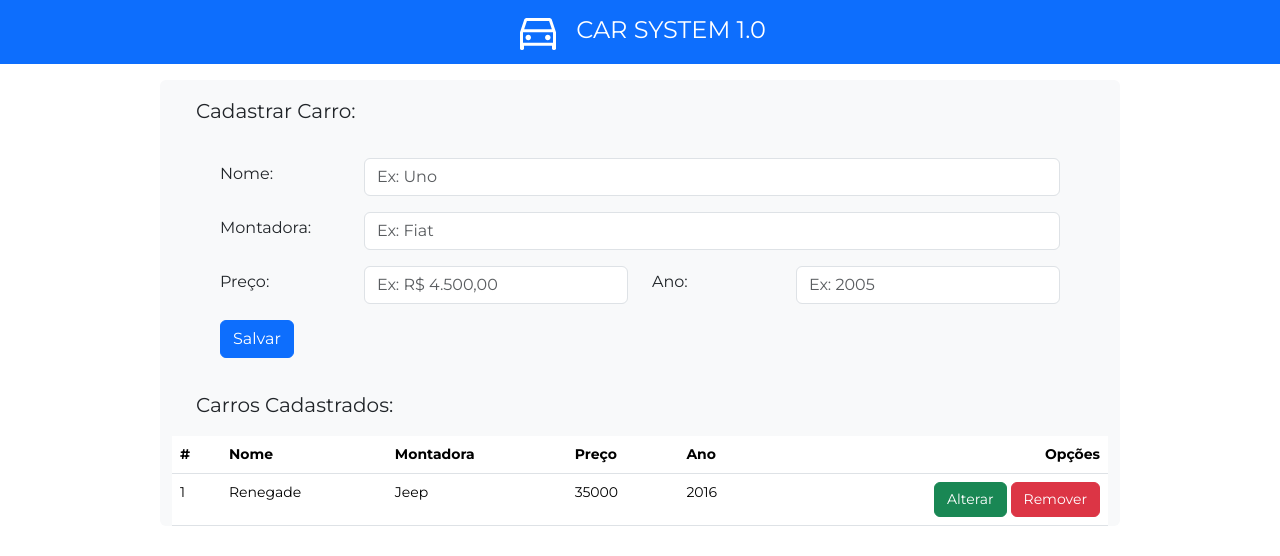
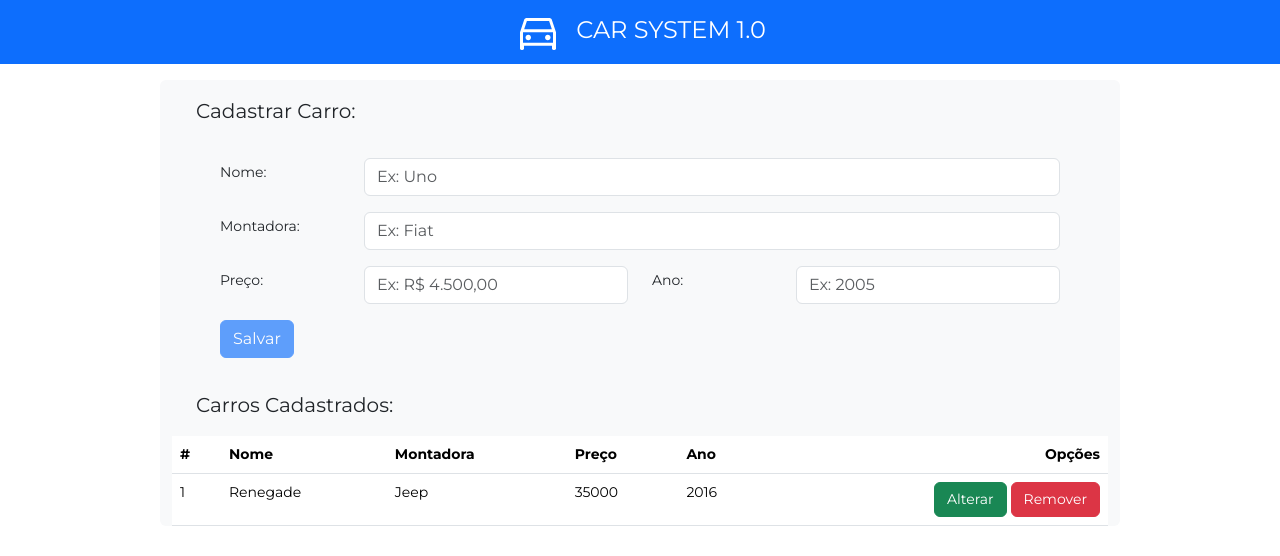
Before and after one commit to kauanzin222/Modulo8-Cars, an Angular app: page / in a window 1280 px wide. Shown: the top 556 px of the page. Built offline with nearby package versions, Linux system fonts and the light colour scheme.

Commit message:
closes #7 - Adicionando evento de salvar ao formulário

```diff
--- a/src/app/app.html
+++ b/src/app/app.html
@@ -1,5 +1,4 @@
 <app-header-component></app-header-component>
 <div class="container w-75 bg-body-tertiary mt-3 rounded">
-    <app-register-car></app-register-car>
     <app-table-cars></app-table-cars>
 </div>
--- a/src/app/app.ts
+++ b/src/app/app.ts
@@ -1,6 +1,5 @@
 import { Component } from '@angular/core';
 import { HeaderComponent } from "./components/header-component/header-component";
-import { RegisterCar } from './components/register-car/register-car';
 import { TableCars } from "./components/table-cars/table-cars";
 import { FormsModule } from '@angular/forms';
 
@@ -8,7 +7,7 @@ import { FormsModule } from '@angular/forms';
   selector: 'app-root',
   templateUrl: './app.html',
   styleUrl: './app.css',
-  imports: [HeaderComponent, RegisterCar, TableCars, FormsModule]
+  imports: [HeaderComponent, TableCars, FormsModule]
 })
 export class App {
 
--- a/src/app/components/register-car/register-car.html
+++ b/src/app/components/register-car/register-car.html
@@ -1,11 +1,12 @@
-<div class="pt-3 fs-5 ps-4">{{title}}:</div>
-<form class="mt-3 pb-3 ps-5 pe-5">
+<div class="pt-3 fs-5 ps-4">Cadastrar Carro:</div>
+
+<form class="mt-3 pb-3 ps-5 pe-5" #formCar="ngForm">
 
     <!--Nome-->
     <div class="row pt-3">
         <div class="col-lg-2 pt-1">Nome:</div>
         <div class="col-lg-10">
-            <input type="text" name="name" [(ngModel)]="car.name" id="nameInput" class="form-control" placeholder="Ex: Uno">
+            <input type="text" name="name" [(ngModel)]="car.name" id="nameInput" class="form-control" placeholder="Ex: Uno" required>
         </div>
     </div>
 
@@ -13,7 +14,7 @@
     <div class="row pt-3">
         <div class="col-lg-2 pt-1">Montadora:</div>
         <div class="col-lg-10">
-            <input type="text" name="brand" [(ngModel)]="car.brand" id="brandInput" class="form-control" placeholder="Ex: Fiat">
+            <input type="text" name="brand" [(ngModel)]="car.brand" id="brandInput" class="form-control" placeholder="Ex: Fiat" required>
         </div>
     </div>
 
@@ -21,12 +22,12 @@
     <div class="row pt-3">
         <div class="col-lg-2 pt-1">Preço:</div>
         <div class="col-lg-4">
-            <input type="number" name="price" [(ngModel)]="car.price" id="brandInput" class="form-control" placeholder="Ex: R$ 4.500,00">
+            <input type="number" name="price" [(ngModel)]="car.price" id="brandInput" class="form-control" placeholder="Ex: R$ 4.500,00" required>
         </div>
         <div class="col-lg-2 pt-1">Ano:</div>
         <div class="col-lg-4">
-            <input type="number" name="yearMade" [(ngModel)]="car.yearMade" id="yearInput" class="form-control" placeholder="Ex: 2005">
+            <input type="number" name="yearMade" [(ngModel)]="car.yearMade" id="yearInput" class="form-control" placeholder="Ex: 2005" required>
         </div>
     </div>
-    <button type="submit" class="btn btn-primary mt-3 mb-3">Salvar</button>
+    <button type="submit" class="btn btn-primary mt-3 mb-3"     (click)="save()" [disabled]="formCar.invalid">Salvar</button>
 </form>
--- a/src/app/components/register-car/register-car.ts
+++ b/src/app/components/register-car/register-car.ts
@@ -1,15 +1,22 @@
-import { Component } from '@angular/core';
+import { Component, Input, Output, EventEmitter } from '@angular/core';
 import { FormsModule } from '@angular/forms';
 import { CarInterface } from '../../../CarInterface';
 
 @Component({
   selector: 'app-register-car',
+  standalone: true,
   imports: [FormsModule],
   templateUrl: './register-car.html',
   styleUrl: './register-car.css',
 })
 export class RegisterCar {
-  title: string = 'Cadastrar Carro';
+  @Input()
+  car: CarInterface = {} as CarInterface;
 
-  car: CarInterface = {};
+  @Output()
+  saveEmitter = new EventEmitter();
+
+  save() {
+    this.saveEmitter.emit();
+  }
 }
--- a/src/app/components/table-cars/table-cars.html
+++ b/src/app/components/table-cars/table-cars.html
@@ -1,4 +1,7 @@
-<div class="fs-5 ps-4">{{title}}:</div>
+
+<app-register-car [car]="newCar" (saveEmitter)="saveCar()"></app-register-car>
+
+<div class="fs-5 ps-4">Carros Cadastrados:</div>
 
 <table class="table mt-3 pb-3 ps-5 pe-5">
   <thead>
--- a/src/app/components/table-cars/table-cars.ts
+++ b/src/app/components/table-cars/table-cars.ts
@@ -1,15 +1,17 @@
 import { Component } from '@angular/core';
 import { CommonModule } from '@angular/common';
 import { CarInterface } from '../../../CarInterface';
+import { RegisterCar } from '../register-car/register-car';
 
 @Component({
   selector: 'app-table-cars',
-  imports: [CommonModule],
+  imports: [CommonModule, RegisterCar],
   templateUrl: './table-cars.html',
   styleUrl: './table-cars.css',
 })
 export class TableCars {
-  title: string = 'Carros Cadastrados';
+  newCar: CarInterface = {} as CarInterface;
+  idCount: number = 2;
 
   cars: CarInterface[] = [
     {
@@ -20,4 +22,10 @@ export class TableCars {
       yearMade: 2016
     }
   ];
+
+  saveCar() {
+    this.newCar.id = this.idCount++;
+    this.cars.push(this.newCar);
+    this.newCar = {} as CarInterface;
+  }
 }
```
